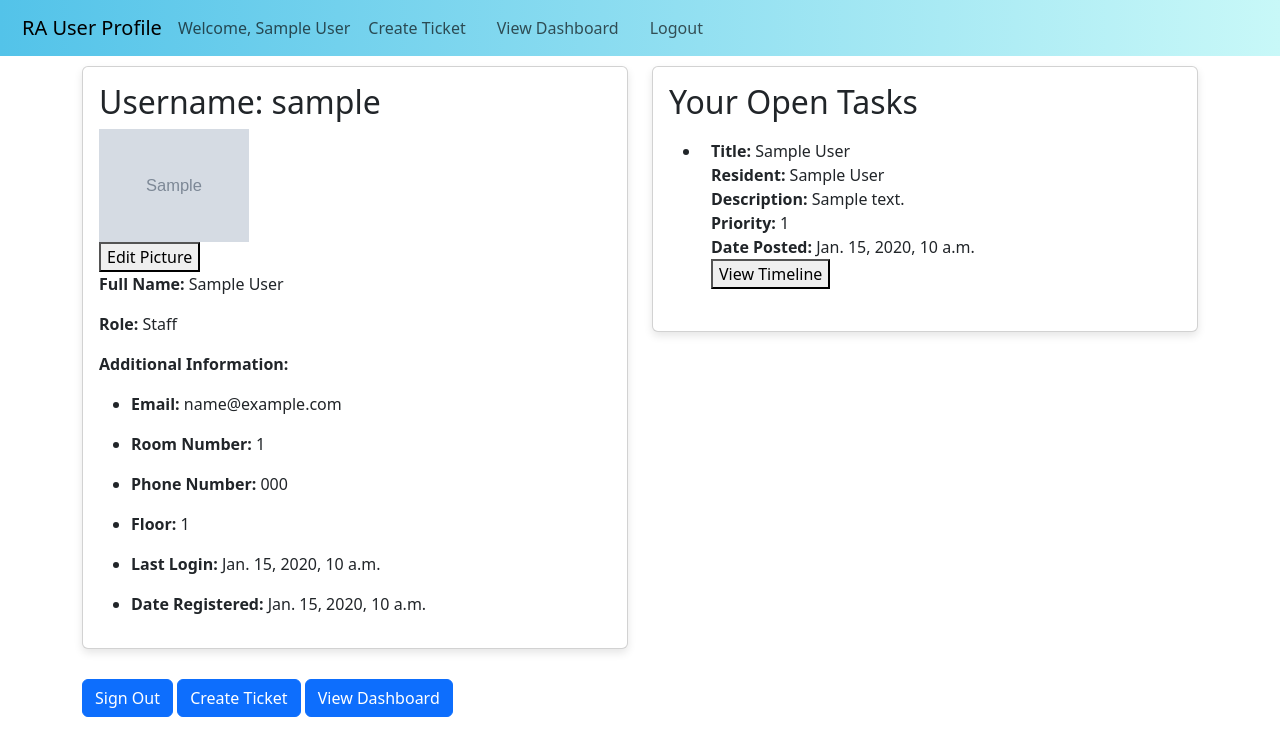
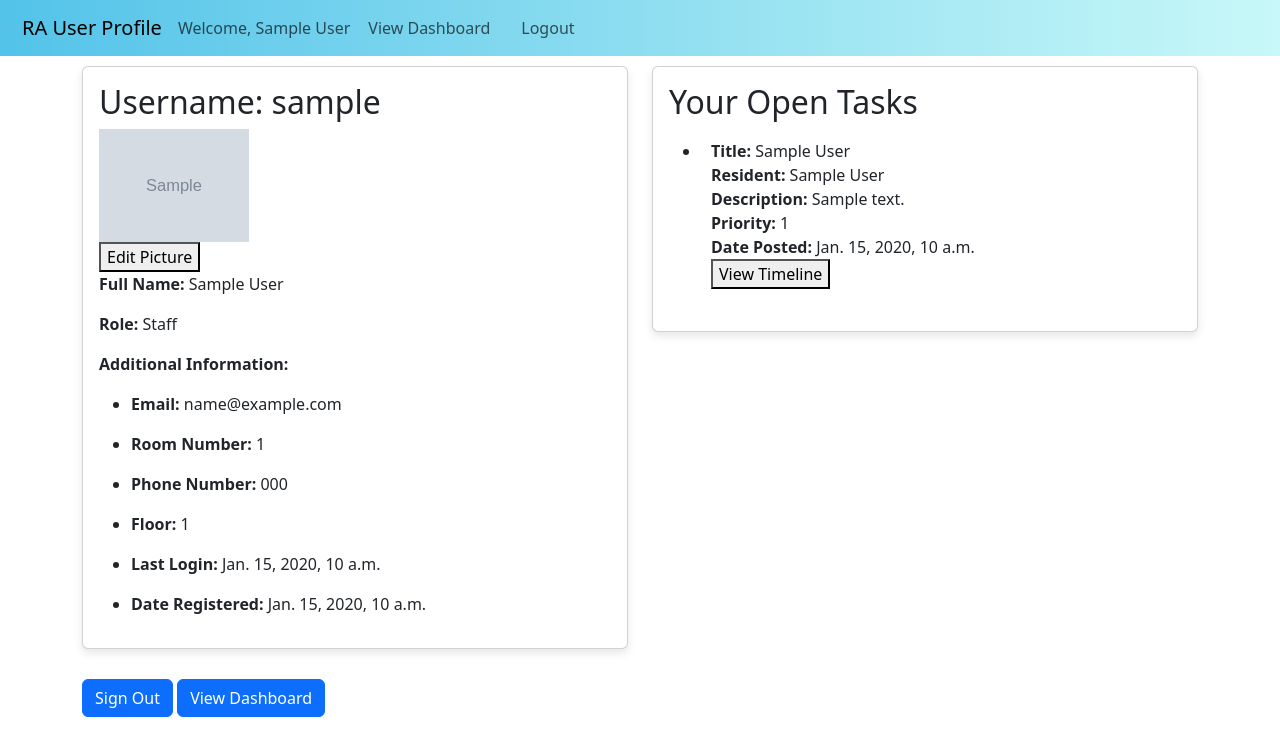
Before and after one commit to david7franco/ReziBo, a Django app: page /profile-view-rauser/ in a window 1280 px wide. Shown: the top 756 px of the page. Run offline with Django 4.2, Linux system fonts and the light colour scheme; a user stored in the database is signed in; tables that the repository leaves empty hold one stand-in row (values such as "Sample post"); grey boxes marked "Sample" are stand-in pictures; some libraries are stand-ins or nearby versions.

Commit message:
got rid of create ticket for RA

```diff
--- a/accounts/templates/registration/profile-view-rauser.html
+++ b/accounts/templates/registration/profile-view-rauser.html
@@ -21,13 +21,6 @@
                     </span>
                 {% endif %}
                 <ul class="navbar-nav me-auto">
-                    <li class="nav-item">
-                        <a class="nav-link" href="{% url 'create_ticket' %}">
-                            <span class="navbar-text">
-                                Create Ticket
-                            </span>
-                        </a>
-                    </li>
                     <li class="nav-item">
                         <a class="nav-link" href="{% url 'trello_board' %}">
                             <span class="navbar-text">
@@ -99,7 +92,6 @@
         </div>
         <div class="flex-container">
             <a href="{% url 'logout' %}" class="btn btn-primary">Sign Out</a>
-            <a href="{% url 'create_ticket' %}" class="btn btn-primary">Create Ticket</a>
             <a href="{% url 'trello_board' %}" class="btn btn-primary">View Dashboard</a>
         </div>
     </div>
```
